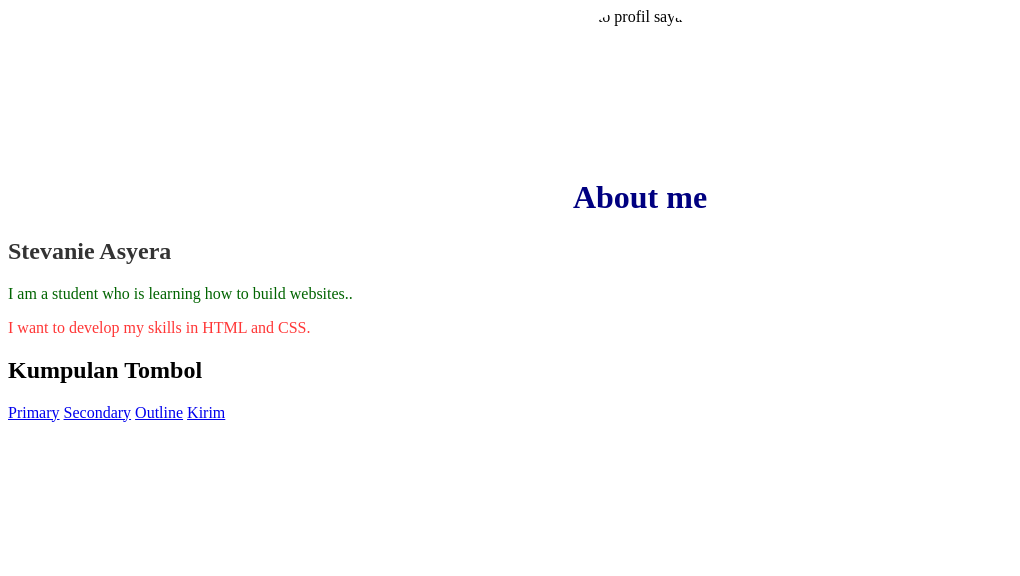
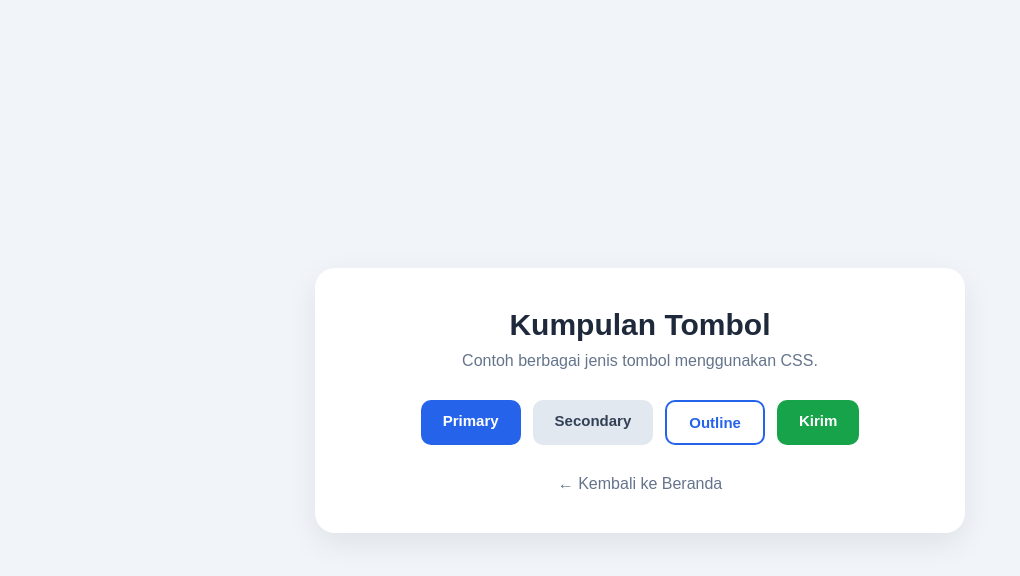
Before and after one commit to Stevanieasyera/1-28-PWD-formatif, a plain HTML site: page components/button-set.html in a window 1280 px wide. Shown: the whole page, without its empty margins (0-1020 px from the left). Drawn offline with Linux system fonts and the light colour scheme.

Commit message:
style: improve button set and index design

```diff
--- a/components/button-set.html
+++ b/components/button-set.html
@@ -4,37 +4,133 @@
 <head>
     <meta charset="UTF-8">
     <meta name="viewport" content="width=device-width, initial-scale=1.0">
-    <title>About me</title>
+    <title>Kumpulan Tombol</title>
+
+    <style>
+        * {
+            margin: 0;
+            padding: 0;
+            box-sizing: border-box;
+        }
+
+        body {
+            font-family: Arial, sans-serif;
+            background: #f1f5f9;
+            min-height: 100vh;
+            display: flex;
+            justify-content: center;
+            align-items: center;
+            padding: 20px;
+        }
+
+        .container {
+            background: white;
+            width: 100%;
+            max-width: 650px;
+            padding: 40px;
+            border-radius: 20px;
+            text-align: center;
+            box-shadow: 0 10px 30px rgba(0, 0, 0, 0.08);
+        }
+
+        h1 {
+            color: #1e293b;
+            font-size: 30px;
+            margin-bottom: 10px;
+        }
+
+        p {
+            color: #64748b;
+            margin-bottom: 30px;
+        }
+
+        .button-group {
+            display: flex;
+            justify-content: center;
+            flex-wrap: wrap;
+            gap: 12px;
+        }
+
+        .btn {
+            padding: 12px 22px;
+            border: none;
+            border-radius: 10px;
+            text-decoration: none;
+            font-size: 15px;
+            font-weight: bold;
+            cursor: pointer;
+            transition: 0.3s;
+        }
+
+        .primary {
+            background: #2563eb;
+            color: white;
+        }
+
+        .secondary {
+            background: #e2e8f0;
+            color: #334155;
+        }
+
+        .outline {
+            background: white;
+            color: #2563eb;
+            border: 2px solid #2563eb;
+        }
+
+        .submit {
+            background: #16a34a;
+            color: white;
+        }
+
+        .btn:hover {
+            transform: translateY(-3px);
+            box-shadow: 0 5px 12px rgba(0, 0, 0, 0.15);
+        }
+
+        .primary:hover {
+            background: #1d4ed8;
+        }
+
+        .secondary:hover {
+            background: #cbd5e1;
+        }
+
+        .outline:hover {
+            background: #2563eb;
+            color: white;
+        }
+
+        .submit:hover {
+            background: #15803d;
+        }
+
+        .back {
+            display: inline-block;
+            margin-top: 30px;
+            color: #64748b;
+            text-decoration: none;
+        }
+
+        .back:hover {
+            color: #2563eb;
+        }
+    </style>
 </head>
+
 <body>
-    <img src="/assets/images/photo.jpg"
-     alt="Foto profil saya"
-     width="150"
-     height="150"
-     style="display: block; margin: auto; border-radius: 50%; object-fit: cover;">
+    <div class="container">
+        <h1>Kumpulan Tombol</h1>
+        <p>Contoh berbagai jenis tombol menggunakan CSS.</p>
 
-    <h1 style="text-align: center; color: navy;">
-        About me
-    </h1>
+        <div class="button-group">
+            <a href="#" class="btn primary">Primary</a>
+            <a href="#" class="btn secondary">Secondary</a>
+            <a href="#" class="btn outline">Outline</a>
+            <a href="#" class="btn submit">Kirim</a>
+        </div>
 
-    <h2 style="color: #333333;">Stevanie Asyera</h2>
-
-    <p style="color: rgb(0, 100, 0);">
-        I am a student who is learning how to build websites..
-    </p>
-
-    <p style="color: rgba(255, 0, 0, 0.79);">
-      I want to develop my skills in HTML and CSS.
-    </p>
-
-    <h2>Kumpulan Tombol</h2>
-
-<div class="button-group">
-    <a href="#" class="btn btn-primary">Primary</a>
-    <a href="#" class="btn btn-secondary">Secondary</a>
-    <a href="#" class="btn btn-outline">Outline</a>
-    <a href="#" class="btn btn-send">Kirim</a>
-</div>
-
+        <a href="../index.html" class="back">← Kembali ke Beranda</a>
+    </div>
 </body>
 </html>
--- a/styles/index.css
+++ b/styles/index.css
@@ -0,0 +1,115 @@
+
+/* RESET */
+* {
+    margin: 0;
+    padding: 0;
+    box-sizing: border-box;
+}
+
+/* BODY */
+body {
+    font-family: Arial, sans-serif;
+    background-color: #f0f4f8;
+    color: #333333;
+    line-height: 1.6;
+    padding: 30px;
+}
+
+/* HEADER */
+header {
+    background: linear-gradient(135deg, #1e3a8a, #3b82f6);
+    color: white;
+    text-align: center;
+    padding: 40px 20px;
+    border-radius: 15px;
+    box-shadow: 0 5px 15px rgba(0, 0, 0, 0.15);
+}
+
+header h1 {
+    font-size: 36px;
+    margin-bottom: 10px;
+}
+
+header p {
+    font-size: 17px;
+}
+
+/* NAVIGATION */
+nav {
+    display: flex;
+    flex-wrap: wrap;
+    justify-content: center;
+    gap: 12px;
+    margin: 25px 0;
+}
+
+nav a {
+    display: inline-block;
+    background-color: #2563eb;
+    color: white;
+    text-decoration: none;
+    padding: 12px 18px;
+    border-radius: 8px;
+    transition: background-color 0.3s ease,
+                transform 0.3s ease;
+}
+
+nav a:hover {
+    background-color: #1e40af;
+    transform: translateY(-3px);
+}
+
+/* MAIN CONTENT */
+main {
+    max-width: 1000px;
+    margin: 0 auto;
+}
+
+section {
+    background-color: white;
+    padding: 30px;
+    margin-bottom: 25px;
+    border-radius: 12px;
+    box-shadow: 0 4px 15px rgba(0, 0, 0, 0.08);
+}
+
+section h2 {
+    color: #1e3a8a;
+    font-size: 26px;
+    margin-bottom: 15px;
+}
+
+section p {
+    margin-bottom: 12px;
+}
+
+/* FOOTER */
+footer {
+    text-align: center;
+    color: #64748b;
+    padding: 20px;
+    font-size: 14px;
+}
+
+/* RESPONSIVE */
+@media (max-width: 600px) {
+    body {
+        padding: 15px;
+    }
+
+    header h1 {
+        font-size: 28px;
+    }
+
+    nav {
+        flex-direction: column;
+    }
+
+    nav a {
+        text-align: center;
+    }
+
+    section {
+        padding: 20px;
+    }
+}
```
Also changed, not shown: components/index.html (added, +50 -0 lines).
